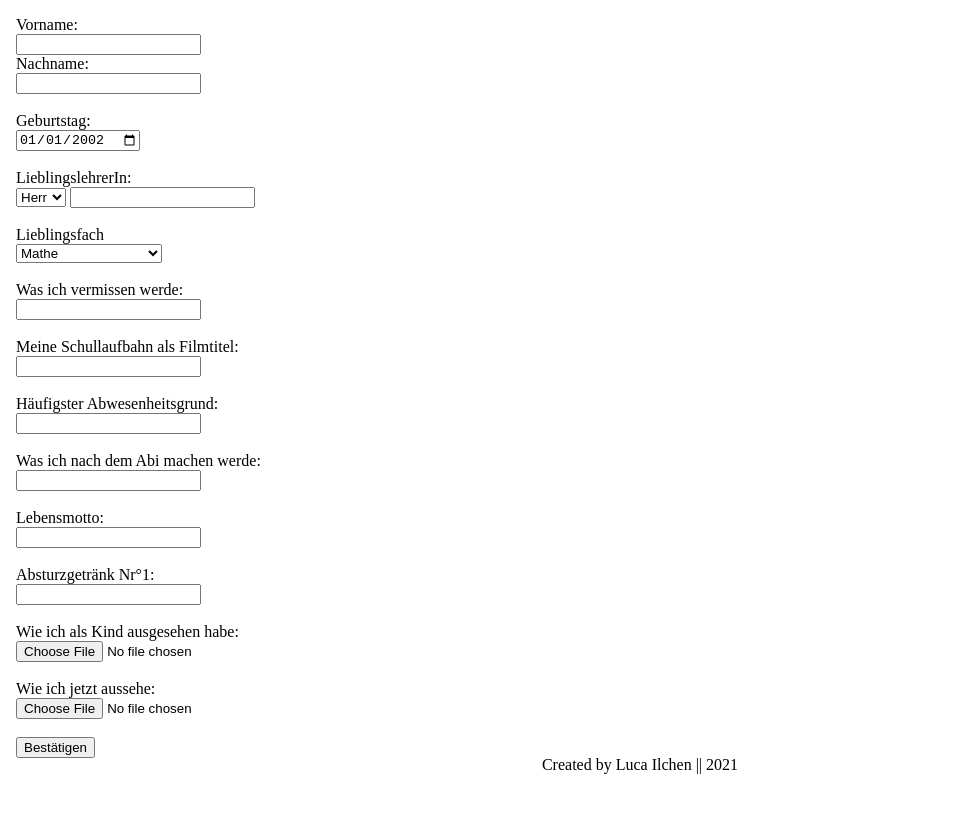
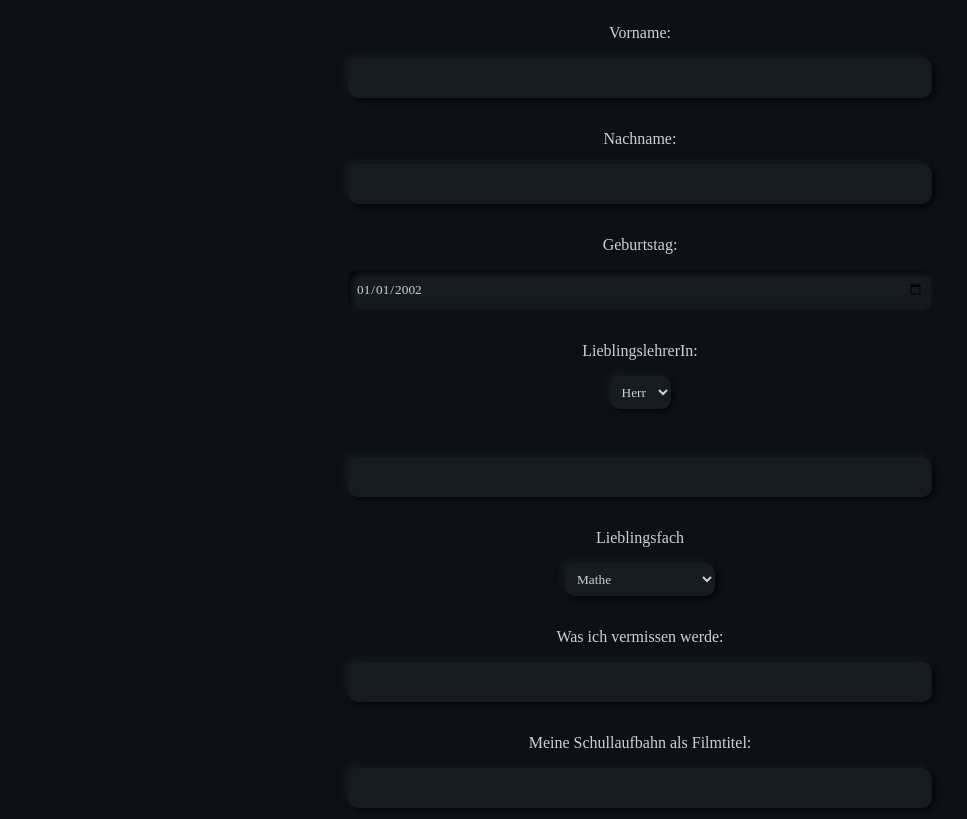
Before and after one commit to Lucadmin/Lucadmin.github.io, a website: page abizeitung/abizeitung.html in a window 1280 px wide. Shown: the top 819 px of the page, without its empty margins (0-967 px from the left). Drawn offline with nearby package versions, Linux system fonts and the light colour scheme.

```diff
--- a/abizeitung/abizeitung.html
+++ b/abizeitung/abizeitung.html
@@ -6,21 +6,22 @@
 <link rel="stylesheet" type="text/css" href="style.css">
 <head>
     <meta charset="UTF-8">
+    <meta name="viewport" content="width=device-width, initial-scale=1.0">
     <title>Abizeitungsformular</title>
 </head>
 <body>
-<div>
+<div id="formdiv">
     <form id="form">
-        <label>Vorname: <br>
+        <label>Vorname:
             <input type="text" id="fvorname" autocomplete="given-name" required>
-        </label><br>
-        <label>Nachname: <br>
+        </label>
+        <label>Nachname:
             <input type="text" id="fnachname" autocomplete="family-name" required>
-        </label><br><br>
-        <label>Geburtstag: <br>
+        </label>
+        <label>Geburtstag:
             <input type="date" value="2002-01-01" autocomplete="bday" id="fbday" required>
-        </label><br><br>
-        <label>LieblingslehrerIn: <br>
+        </label>
+        <label>LieblingslehrerIn:
             <select id="gender">
                 <option value="Herr">Herr</option>
                 <option value="Frau">Frau</option>
@@ -28,8 +29,8 @@
         </label>
         <label>
             <input type="text" id="fteachername" required>
-        </label><br><br>
-        <label>Lieblingsfach<br>
+        </label>
+        <label>Lieblingsfach
             <select id="fach">
                 <option value="Mathe">Mathe</option>
                 <option value="Deutsch">Deutsch</option>
@@ -50,38 +51,41 @@
                 <option value="Kunst">Kunst</option>
                 <option value="Ethik">Ethik</option>
             </select>
-        </label><br><br>
-        <label>Was ich vermissen werde: <br>
+        </label>
+        <label>Was ich vermissen werde:
             <input type="text" id="fvermissen" required>
-        </label><br><br>
-        <label>Meine Schullaufbahn als Filmtitel: <br>
+        </label>
+        <label>Meine Schullaufbahn als Filmtitel:
             <input type="text" id="ffilmtitel" required>
-        </label><br><br>
-        <label>Häufigster Abwesenheitsgrund: <br>
+        </label>
+        <label>Häufigster Abwesenheitsgrund:
             <input type="text" id="fabwesenheit" required>
-        </label><br><br>
-        <label>Was ich nach dem Abi machen werde: <br>
+        </label>
+        <label>Was ich nach dem Abi machen werde:
             <input type="text" id="fnachdemabi" required>
-        </label><br><br>
-        <label>Lebensmotto: <br>
+        </label>
+        <label>Lebensmotto:
             <input type="text" id="fmotto" required>
-        </label><br><br>
-        <label>Absturzgetränk Nr°1: <br>
+        </label>
+        <label>Absturzgetränk Nr°1:
             <input type="text" id="fdrink" required>
-        </label><br><br>
-        <label>Wie ich als Kind ausgesehen habe: <br>
+        </label>
+        <label>Wie ich als Kind ausgesehen habe:
             <input type="file" id="fimageold" accept="image/*" required>
-        </label><br><br>
-        <label>Wie ich jetzt aussehe: <br>
+        </label>
+        <label>Wie ich jetzt aussehe:
             <input type="file" id="fimagenew" accept="image/*" required>
-        </label><br><br>
+        </label>
         <input id="submit-button" type="submit" value="Bestätigen">
+        <p>Nach dem Drücken bitte kurz warten. Das Erstellen der pdf kann bis zu 30 Sekunden dauern.</p>
     </form>
-    <div class="loader" style="visibility: hidden"></div>
+    <div class="loader" id="loadingcircle"></div>
 </div>
-</body>
 <footer>
     <p>Created by Luca Ilchen || 2021</p>
+    <p>Für den Fall, dass es irgendwen juckt: Der gesamt Code, der hinter der Website steckt ist <a
+            href="https://github.com/Lucadmin/Lucadmin.github.io/tree/master/abizeitung">hier</a> zu finden</p>
 </footer>
+</body>
 <script src="script.js"></script>
 </html>
--- a/abizeitung/script.js
+++ b/abizeitung/script.js
@@ -16,8 +16,9 @@
  */
 
 document.getElementById("submit-button").addEventListener("click", function (event) {
+    document.getElementById("loadingcircle").style.visibility = "visible";
+
     event.preventDefault();
-    document.getElementsByClassName("loader").item(0).style.visibility = "visible"
     console.log("PDF-Datei wird erstellt")
     const doc = new jsPDF();
     doc.setFont("Montserrat-SemiBoldItalic", "bolditalic")
@@ -38,7 +39,7 @@
     //Handwriting
     doc.setFont("Handlee", "normal")
     doc.setFontSize(18);
-    doc.text(document.getElementById("fbday").value, 70, 130)
+    doc.text(document.getElementById("fbday").value, 73, 130)
     doc.text(document.getElementById("fach").value, 80, 140)
     doc.text(document.getElementById("gender").value + " " + document.getElementById("fteachername").value, 80, 150)
     doc.text(document.getElementById("ffilmtitel").value, 30, 170)
@@ -66,8 +67,8 @@
 function finishDocument(doc, pageWidth, pageHeight) {
     doc.addImage("haengedinger.png", 'PNG', 0, 0, pageWidth, pageHeight);
     doc.setFontSize(45);
-    doc.text(document.getElementById("fvorname").value, 25, 85);
-    doc.text(document.getElementById("fnachname").value, 30, 100);
+    doc.text(document.getElementById("fvorname").value, 25, 100);
+    doc.text(document.getElementById("fnachname").value, 30, 115);
     doc.setProperties({
         title: document.getElementById("fvorname").value + " " + document.getElementById("fnachname").value
     });
--- a/abizeitung/style.css
+++ b/abizeitung/style.css
@@ -1,33 +1,152 @@
-body {
-    width: 100vw;
-    height: 100vh;
+* {
     margin: 0;
-    display: flex;
-    flex-direction: column;
-    align-content: space-between;
+    padding: 0;
 }
 
-form {
-    margin: 1rem;
+body {
+    width: 100%;
+    height: 100%;
+    background: #0d1117;
+    font-family: Montserrat, serif;
+}
+
+#formdiv {
+    margin: auto;
+    width: 90vw;
+    height: 100%;
+}
+
+#form {
+    margin: auto;
+    width: 90vw;
+    height: 100%;
+}
+
+input, label, select {
+    padding: 0.5rem;
+    margin: auto;
+    display: block;
+    margin-top: 1rem;
+    color: #c9d1d9;
+}
+
+label {
+    text-align: center;
+}
+
+input, select {
+    box-shadow: 3px 3px 6px #050709,
+    -3px -3px 6px #151b25;
+}
+
+input:valid {
+    box-shadow: inset 3px 3px 6px #050709,
+    inset -3px -3px 6px #151b25;
+}
+
+textarea:focus, input:focus {
+    color: #c9d1d9;
+    background-color: #151b25;
+}
+
+/*!* Change the white to any color *!
+input:-webkit-autofill,
+input:-webkit-autofill:hover,
+input:-webkit-autofill:focus,
+input:-webkit-autofill:active
+{
+    -webkit-box-shadow: 0 0 0 30px #151b25 inset !important;
+    -webkit-text-fill-color: #c9d1d9 !important;
+}*/
+
+/*@-webkit-keyframes autofill {
+    0%,100% {
+        color: #0d1117;
+        background: #0d1117;
+    }
+}
+
+input:-webkit-autofill {
+    -webkit-animation-delay: 1s; !* Safari support - any positive time runs instantly *!
+    -webkit-animation-name: autofill;
+    -webkit-animation-fill-mode: both;
+}*/
+
+input:-webkit-autofill,
+input:-webkit-autofill:hover,
+input:-webkit-autofill:active,
+input:-webkit-autofill:focus {
+    background-color: #161b22 !important;
+    color: #c9d1d9 !important;
+    -webkit-box-shadow: 0 0 0 1000px #161b22 inset !important;
+    -webkit-text-fill-color: #c9d1d9 !important;
+}
+
+input:-webkit-autofill {
+    color: #0d1117 !important;
+    background-color: #0d1117;
+}
+
+input, textarea {
+    width: 50%;
+    background-color: #161b22;
+    border-radius: 10px;
+    border: 0;
+    font-family: Montserrat, serif;
+    height: 1.5rem;
+}
+
+select, textarea {
+    background-color: #161b22;
+    border: 0;
+    border-radius: 10px;
+    color: #c9d1d9;
+    font-family: Montserrat, serif;
+}
+
+input[type=submit] {
+    box-shadow: 3px 3px 6px #050709,
+    -3px -3px 6px #151b25;
+    height: 2rem;
+    width: 6rem;
+}
+
+input[type=submit]:hover {
+    box-shadow: inset 3px 3px 6px #050709,
+    inset -3px -3px 6px #151b25;
 }
 
 footer {
-    position: absolute;
-    display: flex;
+    display: block;
+    margin: 5rem;
+    align-items: center;
     align-self: center;
-    bottom: 10px;
 }
 
 .loader {
-    border: 16px solid #f3f3f3; /* Light grey */
-    border-top: 16px solid #3498db; /* Blue */
+    border: 6px solid #161b22; /* Light grey */
+    border-top: 6px solid #3498db; /* Blue */
     border-radius: 50%;
-    width: 120px;
-    height: 120px;
+    width: 30px;
+    height: 30px;
     animation: spin 2s linear infinite;
+    visibility: hidden;
+    margin: auto;
+    margin-top: 1rem;
 }
 
 @keyframes spin {
-    0% { transform: rotate(0deg); }
-    100% { transform: rotate(360deg); }
+    0% {
+        transform: rotate(0deg);
+    }
+    100% {
+        transform: rotate(360deg);
+    }
 }
+
+p {
+    margin-top: 4px;
+    text-align: center;
+    font-size: 10px;
+    color: #8d9399;
+}
```
